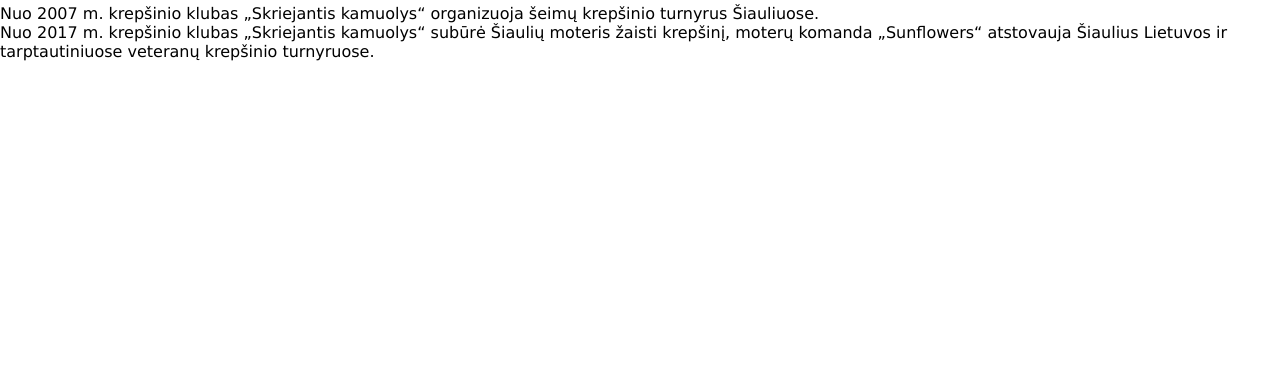
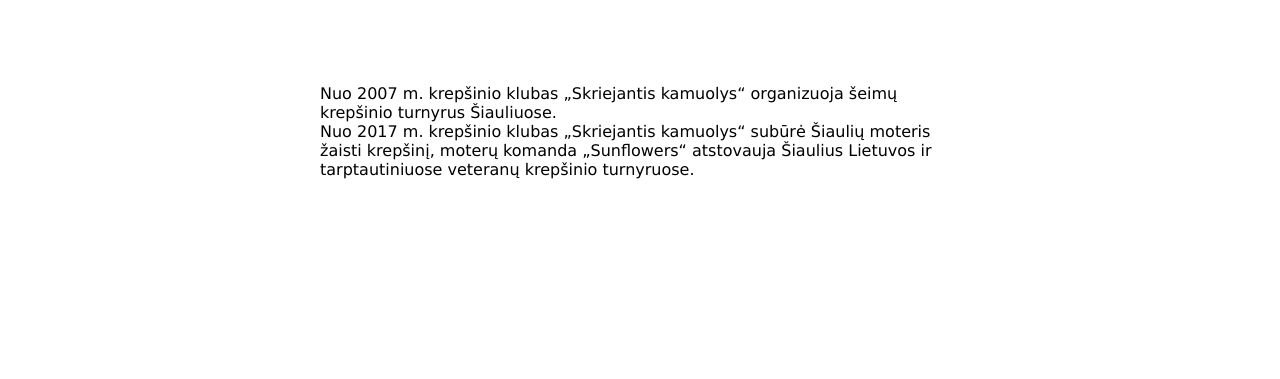
Before and after one commit to livecike/skriejantis_kamuolys, a plain HTML site: page index.html in a window 1280 px wide. Shown: the part 421-800 px from the top of the page. Drawn offline with Linux system fonts and the light colour scheme.

Commit message:
adjust pharapraph

```diff
--- a/index.html
+++ b/index.html
@@ -51,8 +51,8 @@
         </div>
     </div>
 
-    <div class="">
-        <p>Nuo 2007 m. krepšinio klubas „Skriejantis kamuolys“ organizuoja šeimų krepšinio turnyrus Šiauliuose.<br>
+    <div class="main-text">
+        <p class="space">Nuo 2007 m. krepšinio klubas „Skriejantis kamuolys“ organizuoja šeimų krepšinio turnyrus Šiauliuose.<br>
            Nuo 2017 m. krepšinio klubas „Skriejantis kamuolys“ subūrė Šiaulių moteris žaisti krepšinį, moterų komanda „Sunflowers“ atstovauja Šiaulius Lietuvos ir tarptautiniuose veteranų krepšinio turnyruose.<br>
 
         </p>
--- a/style1.css
+++ b/style1.css
@@ -100,6 +100,9 @@ a {
 
    a:after{
     content: ' \007C';
+    margin-left: 1rem;
+    color: #7d7d7d;
+
    }
 
 a:hover {
@@ -122,7 +125,7 @@ a:hover {
     top: 50%;
     left: 50%;
     color: white;
-   padding: 20px;
+    padding: 20px;
 }
 
   .banner-text h1 {
@@ -131,8 +134,12 @@ a:hover {
    opacity: 0.7;
   }
 
-  .main text {
-    color: #7d7d7d;
-    height: 30px;
+  .main-text {
+    width: auto;
+    margin: 5rem 15rem;
 
   }
+
+  .space {
+    margin: 5rem;
+  }
```
